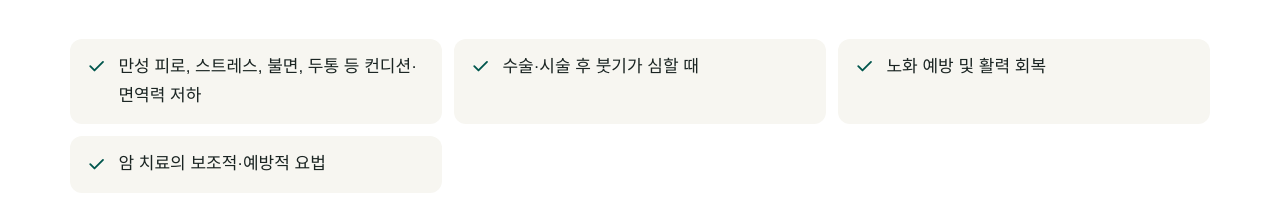
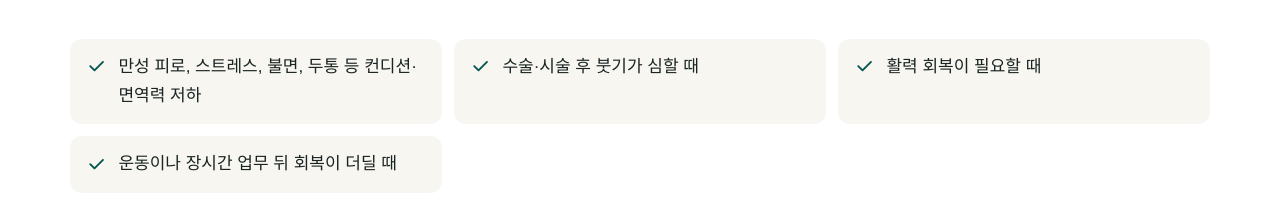
Before and after one commit to 365needhani/365needhani.github.io, a plain HTML site: page treatment-hbot.html in a window 1280 px wide. Shown: the part 740-952 px from the top of the page. Drawn offline with Linux system fonts and the light colour scheme; a web font is replaced by a local one.

Commit message:
Add files via upload

```diff
--- a/treatment-hbot.html
+++ b/treatment-hbot.html
@@ -77,7 +77,7 @@
 
 </div>
 
-<ul class="symptoms"><li><svg viewBox="0 0 24 24" fill="none" stroke="currentColor" stroke-width="1.6" stroke-linecap="round" stroke-linejoin="round" aria-hidden="true"><path d="M5 12l5 5L20 7"/></svg><span>만성 피로, 스트레스, 불면, 두통 등 컨디션·면역력 저하</span></li><li><svg viewBox="0 0 24 24" fill="none" stroke="currentColor" stroke-width="1.6" stroke-linecap="round" stroke-linejoin="round" aria-hidden="true"><path d="M5 12l5 5L20 7"/></svg><span>수술·시술 후 붓기가 심할 때</span></li><li><svg viewBox="0 0 24 24" fill="none" stroke="currentColor" stroke-width="1.6" stroke-linecap="round" stroke-linejoin="round" aria-hidden="true"><path d="M5 12l5 5L20 7"/></svg><span>노화 예방 및 활력 회복</span></li><li><svg viewBox="0 0 24 24" fill="none" stroke="currentColor" stroke-width="1.6" stroke-linecap="round" stroke-linejoin="round" aria-hidden="true"><path d="M5 12l5 5L20 7"/></svg><span>암 치료의 보조적·예방적 요법</span></li></ul>
+<ul class="symptoms"><li><svg viewBox="0 0 24 24" fill="none" stroke="currentColor" stroke-width="1.6" stroke-linecap="round" stroke-linejoin="round" aria-hidden="true"><path d="M5 12l5 5L20 7"/></svg><span>만성 피로, 스트레스, 불면, 두통 등 컨디션·면역력 저하</span></li><li><svg viewBox="0 0 24 24" fill="none" stroke="currentColor" stroke-width="1.6" stroke-linecap="round" stroke-linejoin="round" aria-hidden="true"><path d="M5 12l5 5L20 7"/></svg><span>수술·시술 후 붓기가 심할 때</span></li><li><svg viewBox="0 0 24 24" fill="none" stroke="currentColor" stroke-width="1.6" stroke-linecap="round" stroke-linejoin="round" aria-hidden="true"><path d="M5 12l5 5L20 7"/></svg><span>활력 회복이 필요할 때</span></li><li><svg viewBox="0 0 24 24" fill="none" stroke="currentColor" stroke-width="1.6" stroke-linecap="round" stroke-linejoin="round" aria-hidden="true"><path d="M5 12l5 5L20 7"/></svg><span>운동이나 장시간 업무 뒤 회복이 더딜 때</span></li></ul>
   </div>
 </section>
 
```
